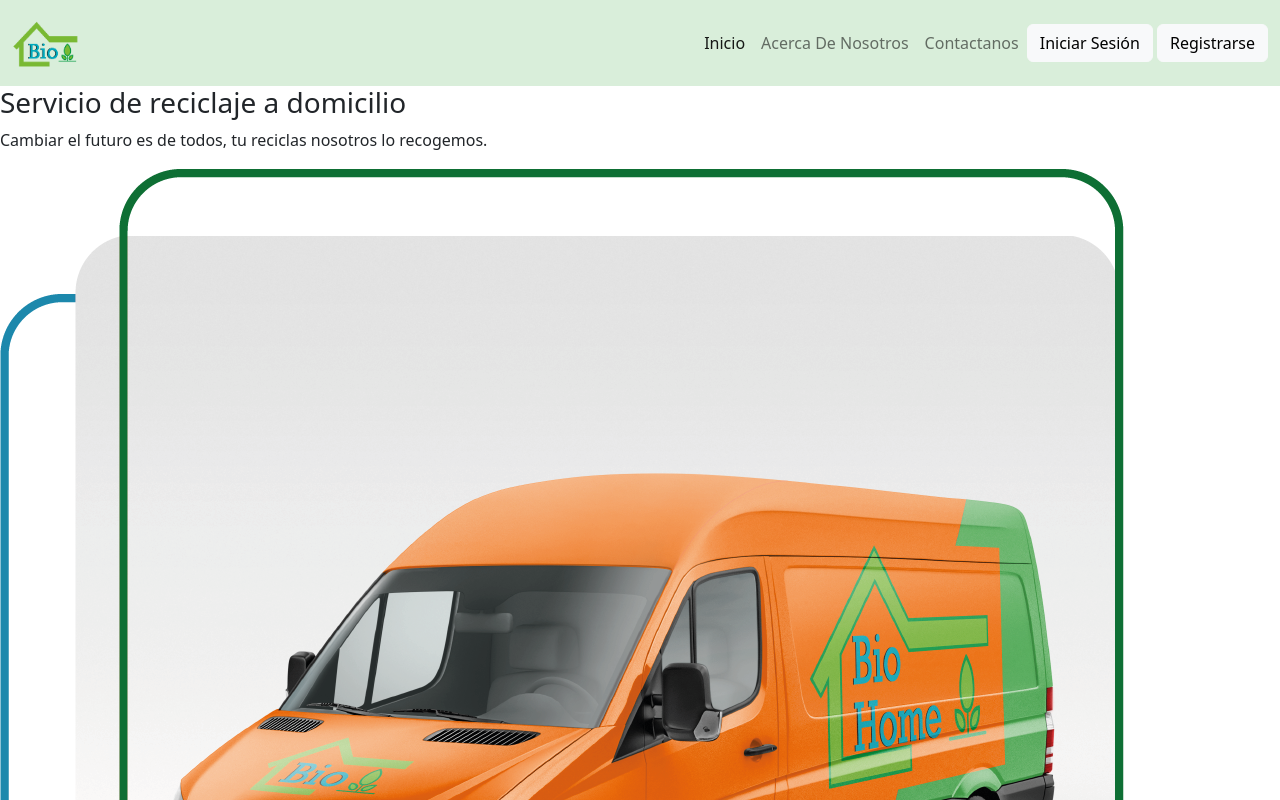
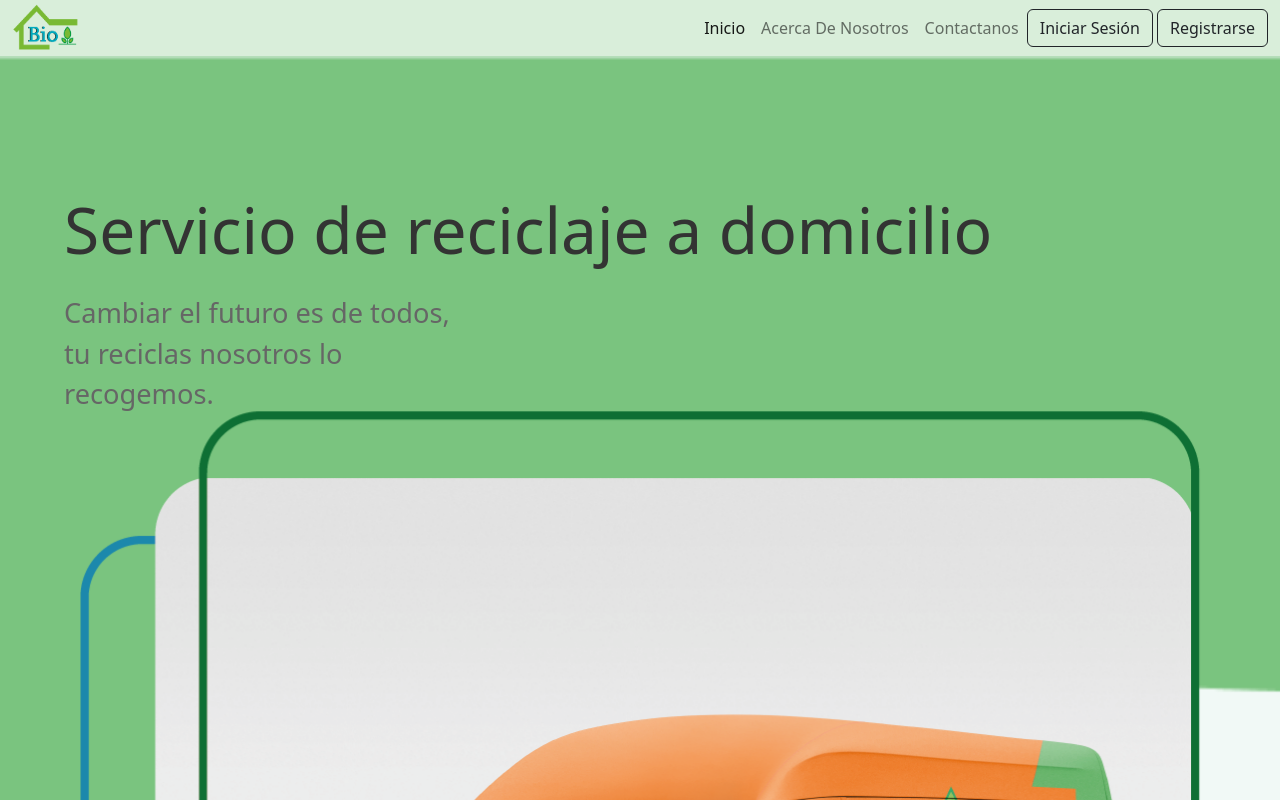
Before and after one commit to Julian0399/Proyecto-Tecnologias, a plain HTML site: page Front/html/index.html in a window 1280 px wide. Shown: the top 800 px of the page. Drawn offline with nearby package versions, Linux system fonts and the light colour scheme.

Commit message:
Funcinandoprincipio

```diff
--- a/Front/css/styleSheet.css
+++ b/Front/css/styleSheet.css
@@ -1,54 +1,91 @@
+.navbar-brand,
+.navbar-nav li a {
+
+    line-height: 40px;
+    height:40px;
+    padding-top: 0;
+}
 .logo {
   width:80px;
   height:60px;
+  margin-top:-12px;
 }
-/* html{
+body{
+  background:#d9eee659;
+}
+html{
   overflow-x: hidden;
   scroll-behavior: smooth;
   scroll-padding-top: 6rem;
 }
-
-body{
-  background:#f7f7f7;
+section{
+  padding:2rem 5%;
 }
-
-section{
-  padding:2rem 9%;
+.btn{
+  cursor: pointer;
 }
-
-.btn{
-  display: inline-block;
-  padding:.8rem 3rem;
-  border:.2rem solid var(--red);
-  color:var(--red);
-  cursor: pointer;
-  font-size: 1.7rem;
-  border-radius: .5rem;
-  position: relative;
-  overflow: hidden;
-  z-index: 0;
-  margin-top: 1rem;
-}
-
 .btn::before{
   content: '';
-  position: absolute;
   top:0; right: 0;
   width:0%;
   height:100%;
-  background:var(--red);
+  background:#26062c;
   transition: .3s linear;
   z-index: -1;
 }
-
 .btn:hover::before{
   width:100%;
   left: 0;
 }
 
 .btn:hover{
-  color:#fff;
+  color:rgb(1, 209, 88);
 }
+.home{
+  display: flex;
+  flex-wrap: wrap;
+  gap:1.5rem;
+  min-height: 50vh;
+  align-items: center;
+  background:url(../resources/Vector\ 1fondo1seccion.png) no-repeat;
+  background-size: cover;
+  background-position: center;
+}
+.home .content{
+  flex:1 1 40rem;
+  padding-top: 6.5rem;
+  font-size:medium;
+}
+.home .image{
+  flex:1 1 40rem;
+}
+
+.home .image img{
+  width:100%;
+  padding:1rem;
+  animation:float 3s linear infinite;
+}
+@keyframes float{
+  0%, 100%{
+    transform: translateY(0rem);
+  }
+  50%{
+    transform: translateY(2rem);
+  }
+}
+.home .content h3{
+  font-size: 4rem;
+  color:#333;
+}
+
+.home .content p{
+  width: 400px;
+  height: 56px;
+  font-size: 1.7rem;
+  color:#666;
+  padding:1rem 0;
+}
+/*
 
 
 .home{
--- a/Front/html/index.html
+++ b/Front/html/index.html
@@ -15,7 +15,7 @@
     <nav class="navbar navbar-expand-lg " style="background-color: #D9EEDA"  >
         <div class="container-fluid">
           <a class="navbar-brand" href="#">
-            <img class="logo" src="/resources/logo1.png" alt="" >
+            <img class="logo" src="/resources/logo1.png"  alt="" >
           </a>
           <button class="navbar-toggler" type="button" data-bs-toggle="collapse" data-bs-target="#navbarText" aria-controls="navbarText" aria-expanded="false" aria-label="Toggle navigation">
             <span class="navbar-toggler-icon"></span>
@@ -34,7 +34,7 @@
             </ul>
             <div>
                 <!-- Button trigger modal Iniciar Sesion -->
-            <button type="button" class="btn btn-light" data-bs-toggle="modal" data-bs-target="#staticBackdrop">
+            <button type="button" class="btn btn-outline-dark" data-bs-toggle="modal" data-bs-target="#staticBackdrop">
                 Iniciar Sesión
             </button>
             <!-- Modal -->
@@ -74,7 +74,7 @@
                 </div>
             </div>
             <!-- Button trigger modal Iniciar Sesion -->
-            <button type="button" class="btn btn-light" data-bs-toggle="modal" data-bs-target="#staticBackdrop1">
+            <button type="button" class="btn btn-outline-dark" data-bs-toggle="modal" data-bs-target="#staticBackdrop1">
                 Registrarse
             </button>
             <!-- Modal -->
```
